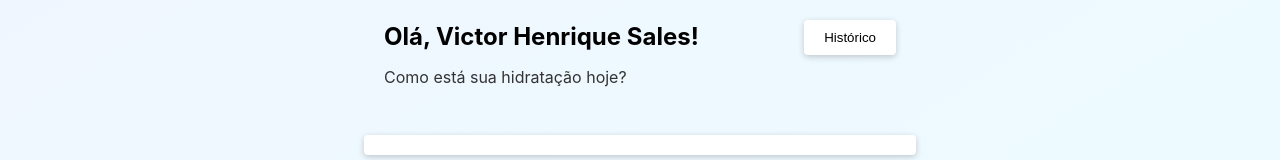
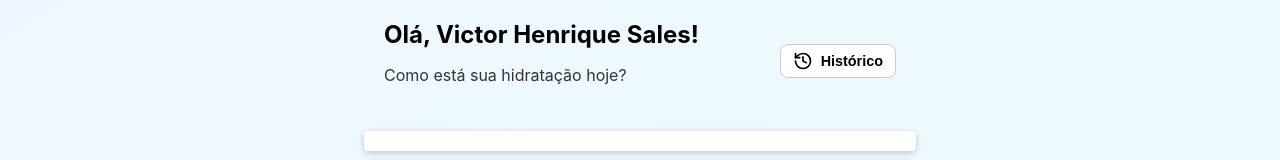
Before and after one commit to 0victorsales/frontend-beber_agua, a React (Create React App) app: page /consumo-diario in a window 1280 px wide. Shown: the top 160 px of the page. Built offline with nearby package versions, Linux system fonts and the light colour scheme; no server answers.

Commit message:
feat: criado component botao personalizado

```diff
--- /dev/null
+++ b/src/components/botaoPersonalizado/index.jsx
@@ -0,0 +1,15 @@
+import * as LucideIcons from "lucide-react";
+import { BotaoPersonalizado } from "./styles.ts";
+
+function BotaoCustomizado({ texto, icone, onClick }) {
+  const Icon = LucideIcons[icone];
+
+  return (
+    <BotaoPersonalizado onClick={onClick}>
+      <Icon size={20} />
+      <span>{texto}</span>
+    </BotaoPersonalizado>
+  );
+}
+
+export default BotaoCustomizado;
--- /dev/null
+++ b/src/components/botaoPersonalizado/styles.ts
@@ -0,0 +1,31 @@
+import styled from "styled-components";
+
+export const BotaoPersonalizado = styled.button`
+  display: flex;
+  align-items: center;
+  gap: 8px;
+  background-color: #fff;
+  color: #000;
+  border: 1px solid #ccc;
+  padding: 6px 12px;
+  border-radius: 8px;
+  cursor: pointer;
+  font-size: 0.9rem;
+  font-weight: 500;
+  transition: background-color 0.3s;
+
+  &:hover {
+    background-color: #f0f0f0;
+  }
+
+  span {
+    font-size: 0.9rem;
+    font-weight: bold;
+    color: #000;
+  }
+
+  svg {
+    color: #000;
+    flex-shrink: 0;
+  }
+`;
--- a/src/pages/consumoDiario/components/ProgressoHoje/styles.ts
+++ b/src/pages/consumoDiario/components/ProgressoHoje/styles.ts
@@ -4,7 +4,6 @@ export const ProgressoContainer = styled.div`
   background-color: #fff;
   border-radius: 12px;
   padding: 16px;
-  box-shadow: 0 2px 4px rgba(0,0,0,0.1);
   text-align: center;
 `;
 
--- a/src/pages/consumoDiario/index.jsx
+++ b/src/pages/consumoDiario/index.jsx
@@ -1,9 +1,10 @@
-import { Pagina, BemVindo, Header, Botao, ItensEsquerda,Container} from './styles.ts';
+import { Pagina, BemVindo, Header, ItensEsquerda,Container} from './styles.ts';
 import FormularioConsumo from './components/FormularioConsumo/index.jsx';
 import RegistroConsumoHoje from './components/RegistrosHoje/index.jsx';
 import Progresso from './components/ProgressoHoje/index.jsx';
 import { useState, useEffect } from "react";
 import { listarConsumosDia, obterProgressoHoje  } from '../../services/api';
+import BotaoCustomizado from '../../components/botaoPersonalizado/index.jsx';
 
 function ConsumoDiario() {
   const [registros, setRegistros] = useState([]);
@@ -43,7 +44,7 @@ function ConsumoDiario() {
           <p>Como está sua hidratação hoje?</p>
         </ItensEsquerda>
 
-        <Botao>Histórico</Botao>
+        <BotaoCustomizado icone="History" texto="Histórico"/>
       </Header>
 
       <Container>
--- a/src/pages/consumoDiario/styles.ts
+++ b/src/pages/consumoDiario/styles.ts
@@ -40,16 +40,6 @@ export const BemVindo = styled.div`
 `;
 
 
-export const Botao = styled.button`
-  padding: 10px 20px;
-  background-color: #fff;
-  color: black;
-  border: none;
-  border-radius: 4px;
-  cursor: pointer;
-  margin-bottom: 50px;
-  box-shadow: 0 2px 6px rgba(0, 0, 0, 0.2);
-`;
 
 export const Container = styled.div`
   padding: 10px 20px;
@@ -58,7 +48,6 @@ export const Container = styled.div`
   color: black;
   border: none;
   border-radius: 4px;
-  cursor: pointer;
   margin: 0 auto;
   box-shadow: 0 2px 6px rgba(0, 0, 0, 0.2);
   margin-top: 10px
```
